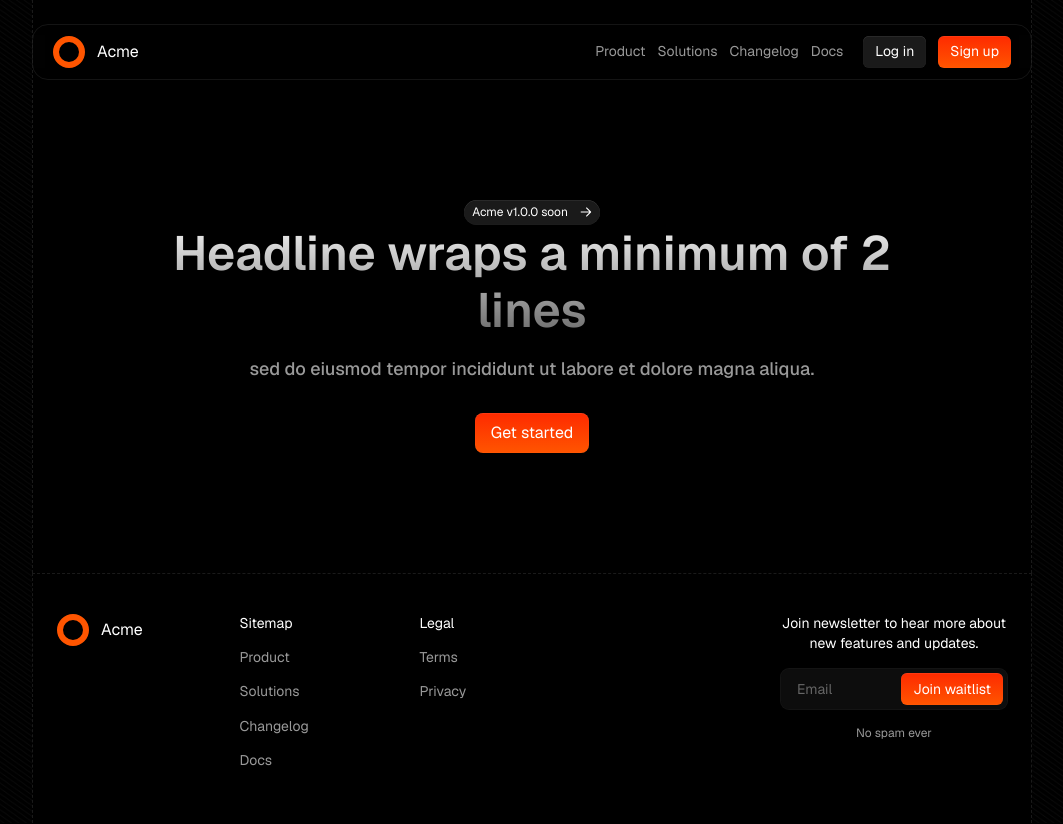
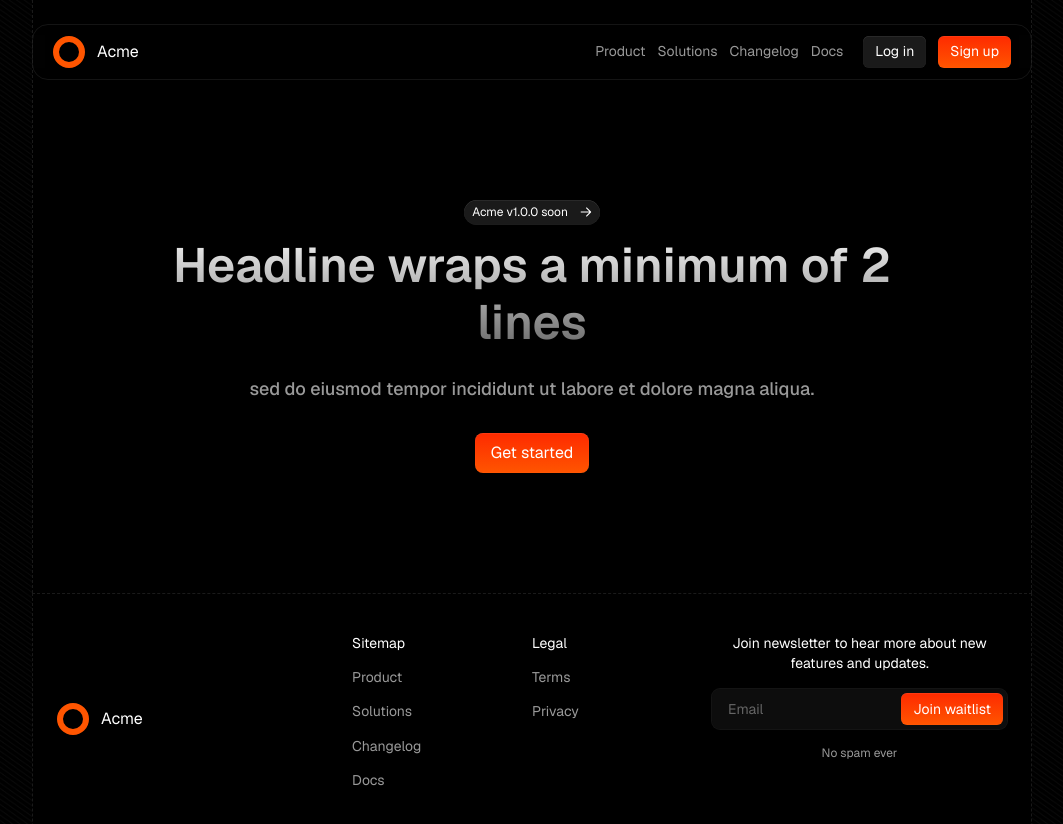
Before and after one commit to hiyankey/acme, a Next.js app: page / in a window 1280 px wide. Shown: the top 824 px of the page, without its empty margins (108-1171 px from the left). Built offline with nearby package versions, Linux system fonts and the light colour scheme.

Commit message:
feat (hero): add  fade in animation

```diff
--- a/app/layout.tsx
+++ b/app/layout.tsx
@@ -25,7 +25,7 @@ export default function RootLayout({
 	children: React.ReactNode;
 }>) {
 	return (
-		<html lang="en">
+		<html lang="en" suppressHydrationWarning>
 			<body
 				className={`${geistSans.variable} ${geistMono.variable} antialiased bg-[url('/bg-pattern.png')] bg-cover`}
 			>
--- a/app/page.tsx
+++ b/app/page.tsx
@@ -14,18 +14,22 @@ export default function Home() {
 							href="#"
 							variant={"secondary"}
 							size={"sm"}
-							className="group"
+							className="group animate-fade-in opacity-0 [--animation-delay:0ms] mb-3"
 						>
-							Acme v1.0.0 soon{" "}
+							Acme v1.0.0 soon
 							<ArrowRight className="ml-3 h-3 group-hover:translate-x-1 w-3" />
 						</Button>
-						<Headline className="mb-4">
+						<Headline className="mb-6 animate-fade-in opacity-0 [--animation-delay:200ms]">
 							Headline wraps a minimum of 2 lines
 						</Headline>
-						<Caption className="mb-8">
+						<Caption className="mb-8 animate-fade-in opacity-0 [--animation-delay:400ms]">
 							sed do eiusmod tempor incididunt ut labore et dolore magna aliqua.
 						</Caption>
-						<Button href={"#"} size={"lg"}>
+						<Button
+							href={"#"}
+							size={"lg"}
+							className="animate-fade-in opacity-0 [--animation-delay:600ms]"
+						>
 							Get started
 						</Button>
 					</div>
--- a/app/ui/footer.tsx
+++ b/app/ui/footer.tsx
@@ -27,18 +27,16 @@ const footerLinks = [
 export function Footer() {
 	return (
 		<footer>
-			<Container className="border-t bg-page-main border-x border-dashed border-[#fff]/[.1] py-10 px-[2.4rem] flex md:flex-row flex-col justify-between items-start w-full">
-				<div className="flex flex-row lg:flex-col justify-between w-[32rem]  h-full">
-					<div className="flex items-center">
-						<Logo className="inline-flex mr-3" /> Acme
-					</div>
+			<Container className="border-t bg-page-main border-x border-dashed border-[#fff]/[.1] py-10 px-[2.4rem]  w-full grid grid-rows-[1fr_auto_1fr] md:grid-cols-[1fr_auto_1fr]">
+				<div className="flex items-center w-full h-full">
+					<Logo className="inline-flex mr-3" /> Acme
 				</div>
 
 				<div className="flex flex-wrap w-full">
 					{footerLinks.map((column) => (
 						<div
 							key={column.title}
-							className="min-w-[50%] mt-10  lg:mt-0 lg:min-w-[18rem]"
+							className="min-w-[50%] mt-10  md:mt-0 lg:min-w-[18rem]"
 						>
 							<h4 className="mb-3 text-sm">{column.title}</h4>
 							<ul className="[&_a]:text-[#999] [&_a:hover]:text-[#c9c9c9] [&_a]:text-sm [&_li]:mb-3 [&_a]:transition-colors ease-in">
@@ -51,7 +49,7 @@ export function Footer() {
 						</div>
 					))}
 				</div>
-				<form className="max-w-[32rem]  mt-10  lg:mt-0   flex flex-col space-y-4 items-center">
+				<form className="max-w-[32rem]  mt-10  md:mt-0   flex flex-col space-y-4 items-center">
 					<h3 className="text-center text-sm">
 						Join newsletter to hear more about new features and updates.
 					</h3>
--- a/tailwind.config.ts
+++ b/tailwind.config.ts
@@ -47,6 +47,15 @@ export default {
 			12: "4.8rem",
 			"header-height": "var(--header-height)",
 		},
+		keyframes: {
+			"fade-in": {
+				from: { opacity: "0", transform: "translateY(-10px)" },
+				to: { opacity: "1", transform: "none" },
+			},
+		},
+		animation: {
+			"fade-in": "fade-in 1000ms var(--animation-delay, 0ms) ease forwards",
+		},
 	},
 	plugins: [],
 } satisfies Config;
```
